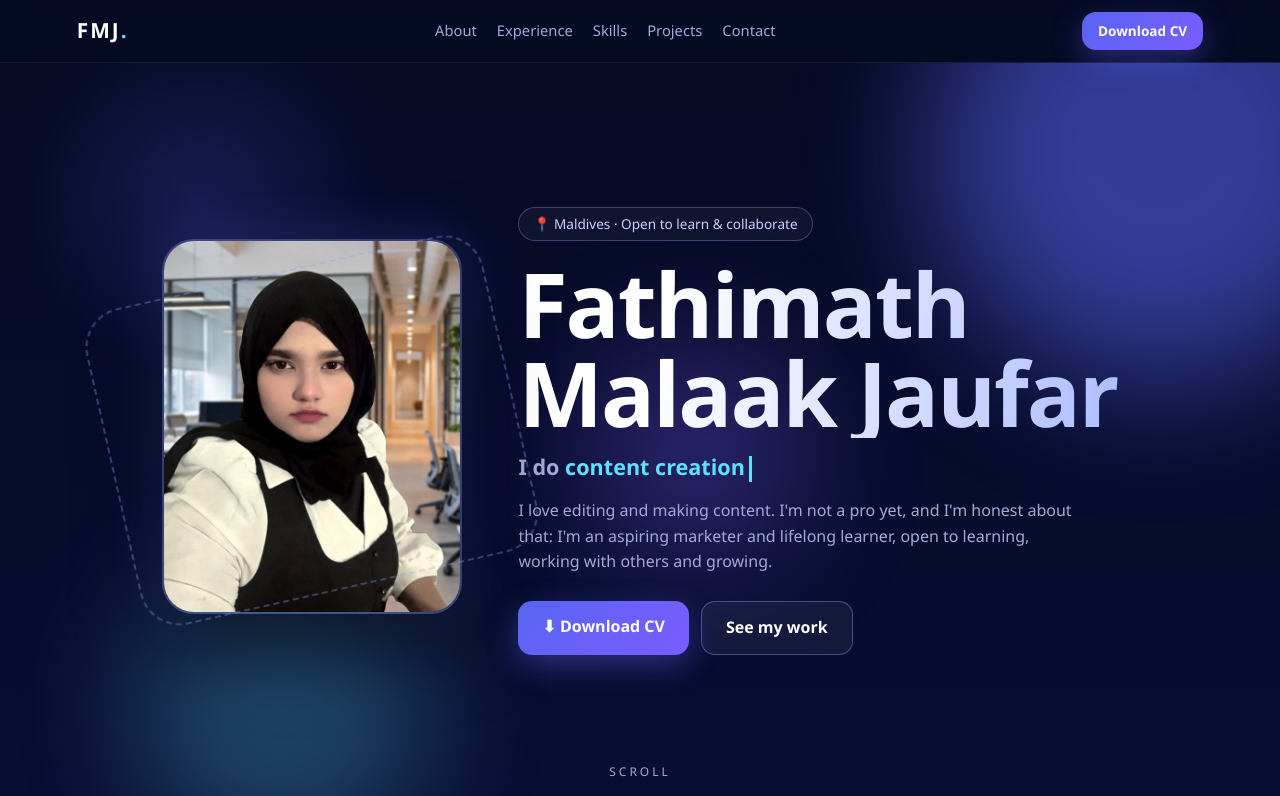
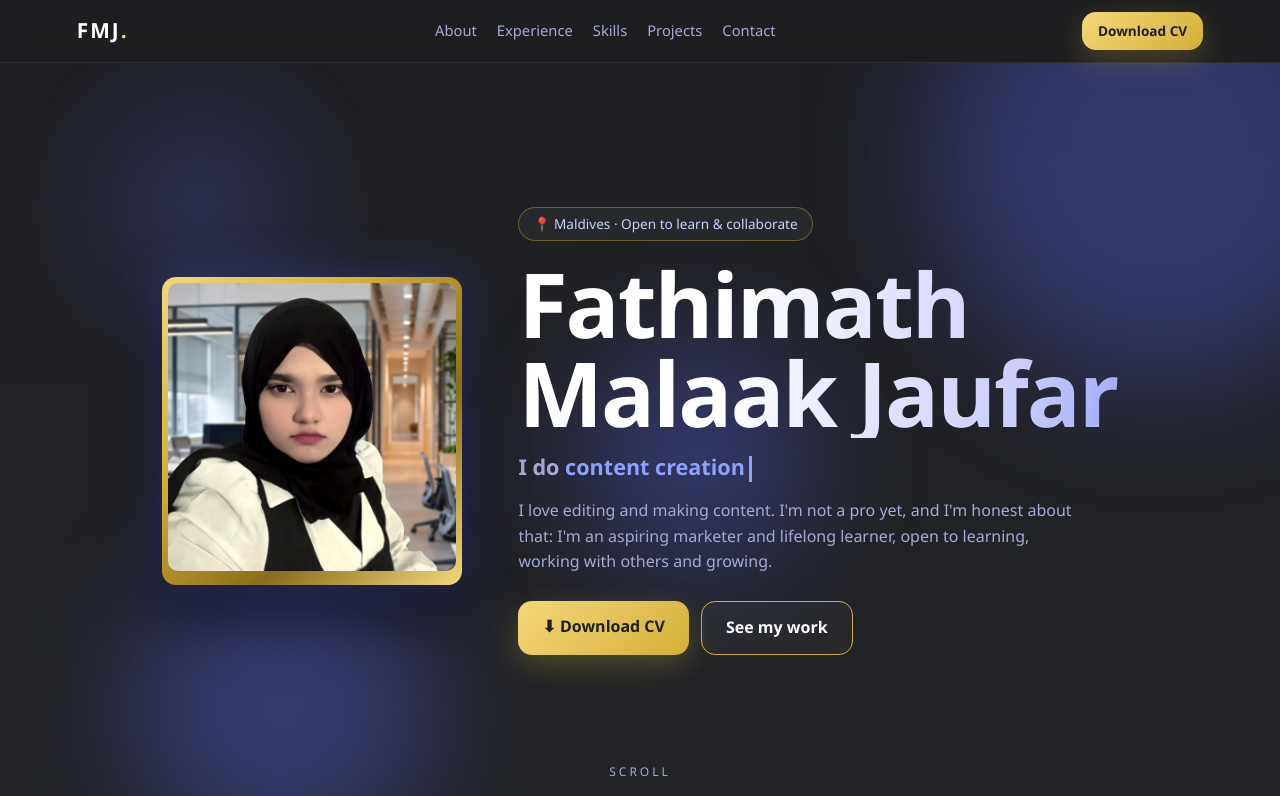
Before and after one commit to reseachrandomv/cv, a plain HTML site: page index.html in a window 1280 px wide. Shown: the top 796 px of the page. Drawn offline with Linux system fonts and the light colour scheme.

Commit message:
Discord blurple + gold restyle

```diff
--- a/style.css
+++ b/style.css
@@ -48,3 +48,20 @@ footer{text-align:center;padding:40px;color:var(--m);font-size:.85rem}
 .burst{position:fixed;width:7px;height:7px;border-radius:50%;pointer-events:none;z-index:99;animation:bu .6s ease-out forwards}@keyframes bu{to{transform:translate(var(--dx),var(--dy)) scale(0);opacity:0}}
 @media(max-width:860px){.links{display:none}.hero-in{grid-template-columns:1fr;text-align:center;gap:30px}.photo{width:220px;margin:auto}.cta{justify-content:center}.lead{margin-inline:auto}.grid3,.grid2{grid-template-columns:1fr}.hero{min-height:auto;padding-top:40px}}
 @media(prefers-reduced-motion:reduce){*{animation:none!important;transition:none!important}}
+/* Discord blurple + gold restyle */
+:root{--bg:#1e1f22;--bg2:#2b2d31;--gold:#d4af37;--gold2:#f5d77a;--cy:#8ea1ff}
+body{background:radial-gradient(1000px 500px at 85% -10%,#5865f244,transparent 60%),linear-gradient(180deg,#1e1f22,#2b2d31 50%,#313338)}
+nav{background:#1e1f22e6}.logo span{color:var(--gold2)}
+.orb{opacity:.35}.o2,.o3{background:var(--bl)}
+.card{background:linear-gradient(160deg,#313338,#2b2d31);border-color:#5865f233}
+.btn,.btn.sm{background:linear-gradient(135deg,var(--gold2),var(--gold));color:#1e1f22;box-shadow:0 10px 30px #d4af3744}
+.btn:hover{box-shadow:0 16px 40px #d4af3788}
+.btn.ghost{background:#ffffff08;color:#fff;border:1px solid var(--gold);box-shadow:none}
+.sbtn{border-color:#d4af3788}.sbtn:hover{background:linear-gradient(135deg,var(--gold2),var(--gold));color:#1e1f22}
+.photo{aspect-ratio:1/1;border-radius:14px;padding:6px;background:linear-gradient(135deg,var(--gold2),var(--gold),#8a6d1d,var(--gold2));box-shadow:0 0 50px #5865f255,0 25px 60px #000a}
+.photo img{border-radius:10px;border:0;box-shadow:none;object-position:center 20%}.ring{display:none}
+h1{background:linear-gradient(100deg,#fff 25%,#c9cdfb,#5865F2,#fff);background-size:200%;-webkit-background-clip:text;background-clip:text}
+#progress{background:linear-gradient(90deg,var(--bl),var(--gold2));box-shadow:0 0 12px var(--bl)}
+.tag{border-color:#d4af3766}.jt,h2 b{color:var(--gold2)}.job::after{background:var(--bl);box-shadow:0 0 14px var(--bl)}
+.timeline::before{background:linear-gradient(var(--bl),var(--gold),transparent)}
+.chips span{background:#5865f226}
```
Also changed, not shown: cv_print.html (+1 -1 lines), 2 other files.
